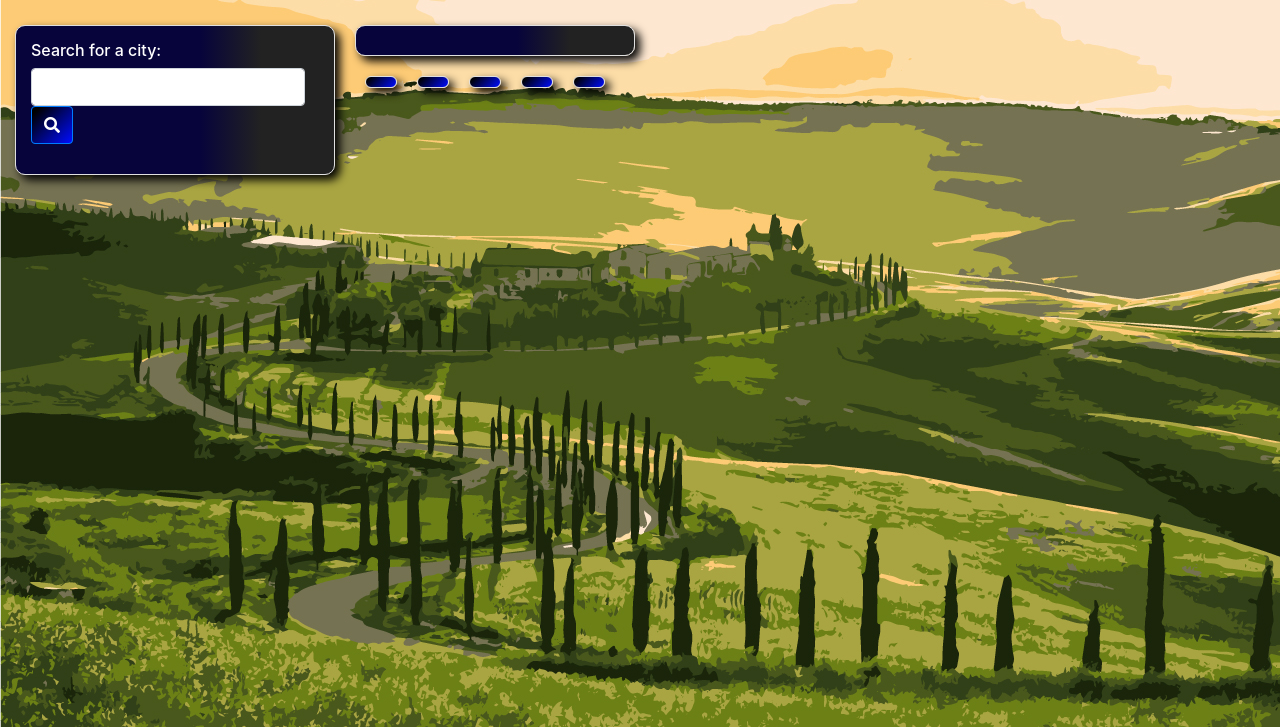
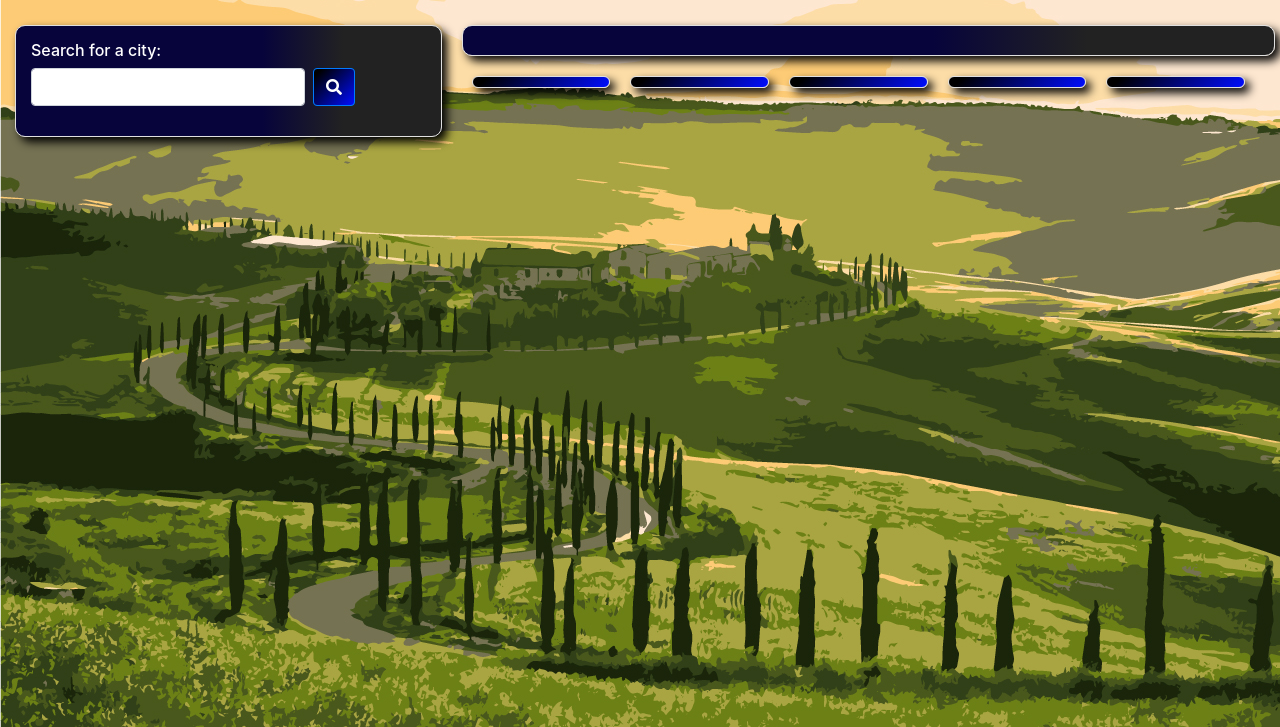
Before and after one commit to mathcodes/Weather_Dashboard, a plain HTML site: page index.html in a window 1280 px wide. Shown: the part 73-800 px from the top of the page. Drawn offline with nearby package versions, Linux system fonts and the light colour scheme.

Commit message:
Update index.html

```diff
--- a/index.html
+++ b/index.html
@@ -19,7 +19,7 @@
         <h1>Weather Dashboard</h1>
     </div>
     <div class="row" id="content">
-        <div class="col-md-3 bg-light" id="sidebar">
+        <div class="col-md-4 bg-light" id="sidebar">
             <h6>Search for a city:</h6>
             <form class="form-inline">
                 <input class="form-control mr-sm-2" type="text" aria-label="Search" id="search">
@@ -27,7 +27,7 @@
             </form>
             <div id="cityBtns"></div>
         </div>
-        <div class="col-md-3">
+        <div class="col-md-8">
             <div class="row">
                 <div class="container" id="cityInfo">
                     <h3 id="todaysDate"></h3>
```
